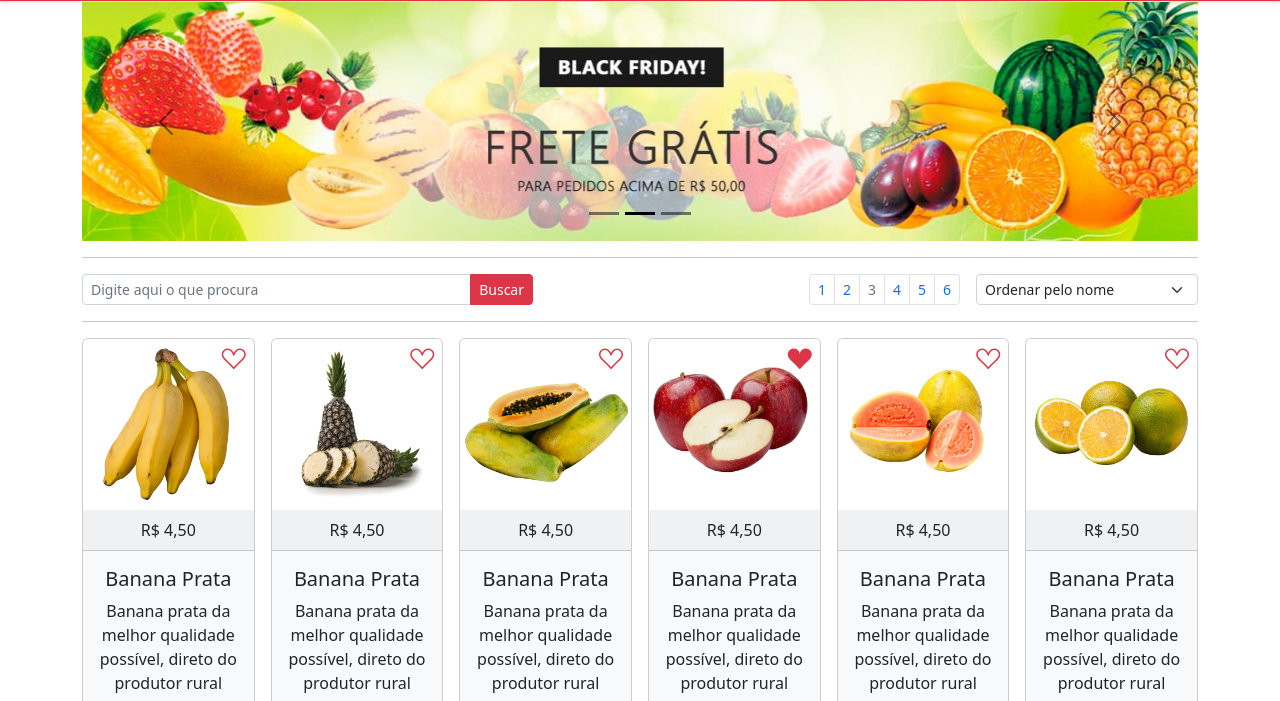
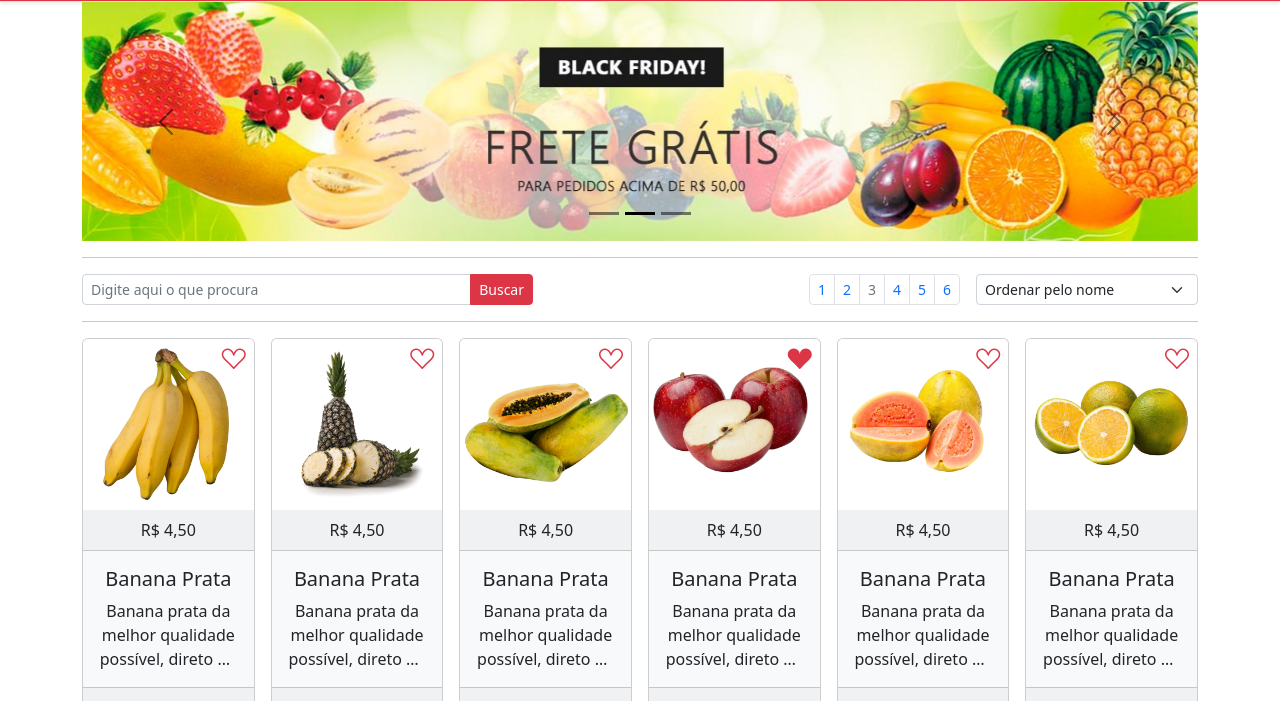
Before and after one commit to jeanlivino/HUDSON-QuitandaOnline-Bootstrap, a website: page index.html in a window 1280 px wide. Shown: the part 58-759 px from the top of the page. Drawn offline with nearby package versions, Linux system fonts and the light colour scheme.

Commit message:
css atualizado

```diff
--- a/css/styles.css
+++ b/css/styles.css
@@ -5,3 +5,11 @@ body{
 .wrapper{
   min-height: 100vh;
 }
+
+p.truncar-3l {
+  display: -webkit-box;
+  -webkit-line-clamp: 3;
+  -webkit-box-orient: vertical;
+  overflow: hidden;
+  text-overflow: ellipsis;
+}
```
